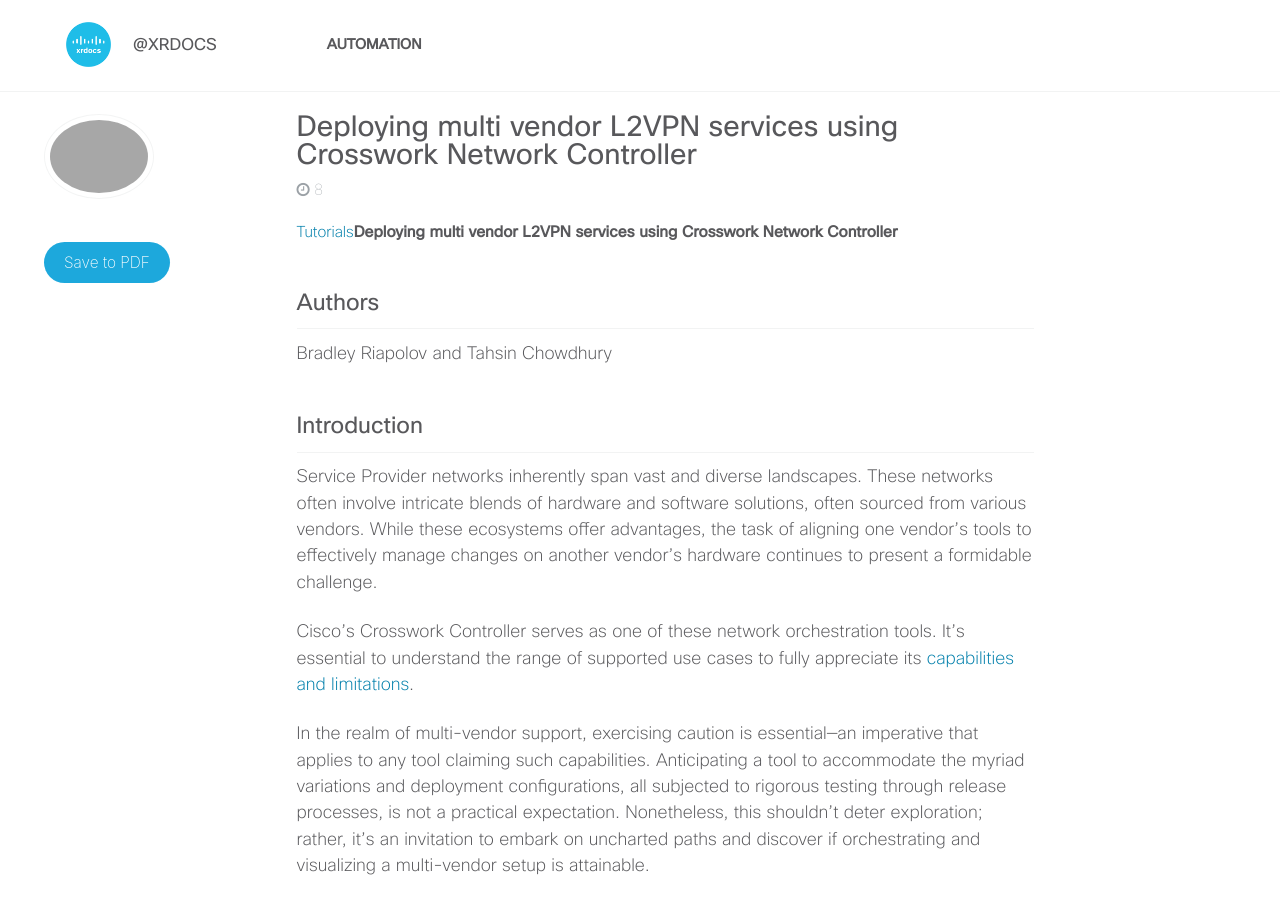
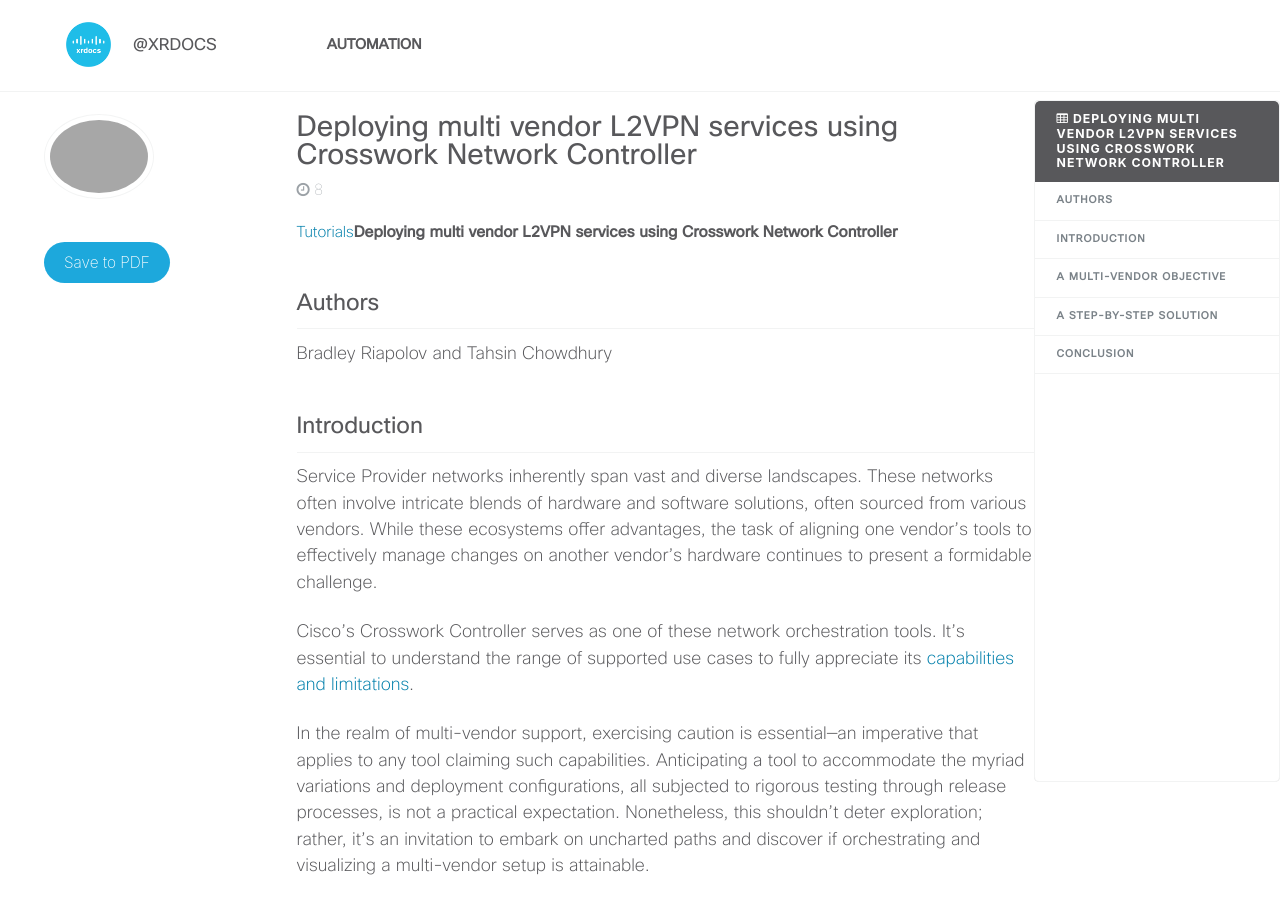
Before and after one commit to xrdocs/automation, a Jekyll site: the page built from _tutorials/deploying-multi-vendor-l2vpn-services-crosswork-network-controller.md, in a window 1280 px wide and 900 px high. Built offline with Jekyll 4.4.1, drawn with Linux system fonts in a browser that asks for light colours; comment, search, counter and statistics services are not loaded.

Commit message:
Update deploying-multi-vendor-l2vpn-services-crosswork-network-controller.md

```diff
--- a/_tutorials/deploying-multi-vendor-l2vpn-services-crosswork-network-controller.md
+++ b/_tutorials/deploying-multi-vendor-l2vpn-services-crosswork-network-controller.md
@@ -12,6 +12,8 @@ excerpt: >-
   This article will cover how Cisco Crosswork Network Controller can be used to
   deploy L2VPN services across a multi vendor network.
 ---
+{% include toc icon="table" title="Deploying multi vendor L2VPN services using Crosswork Network Controller" %}
+
 # Authors
 Bradley Riapolov and Tahsin Chowdhury
 # Introduction
```
